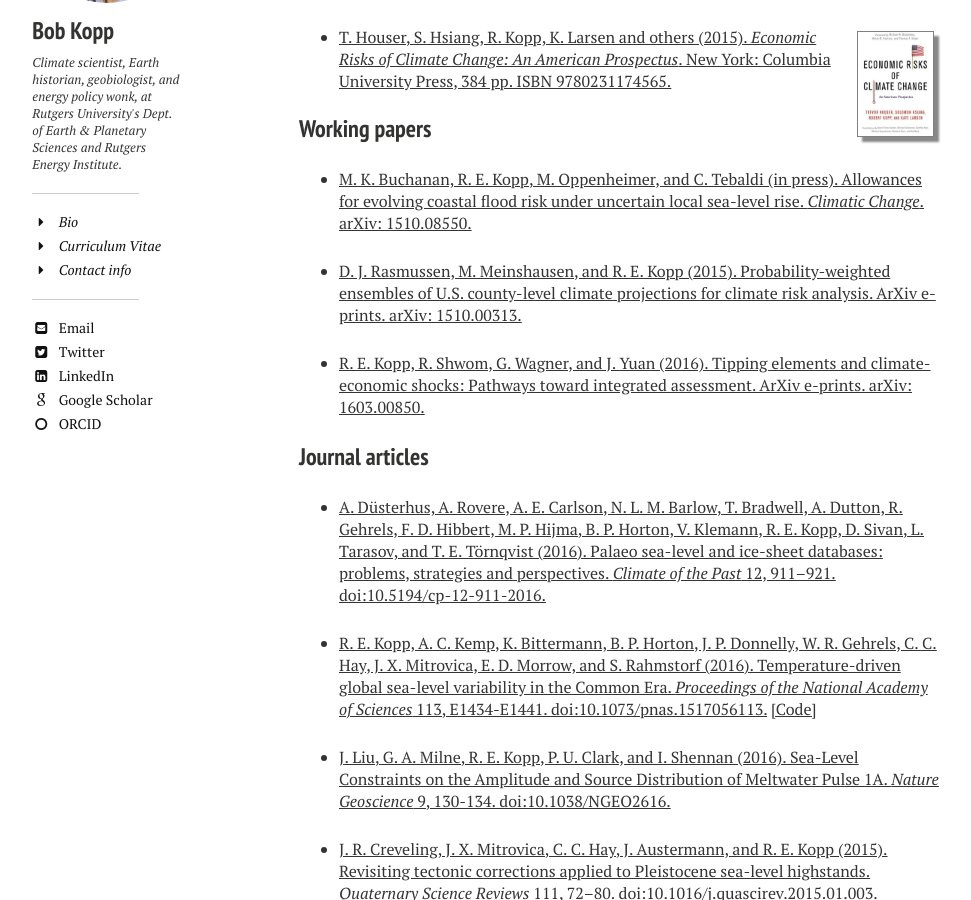
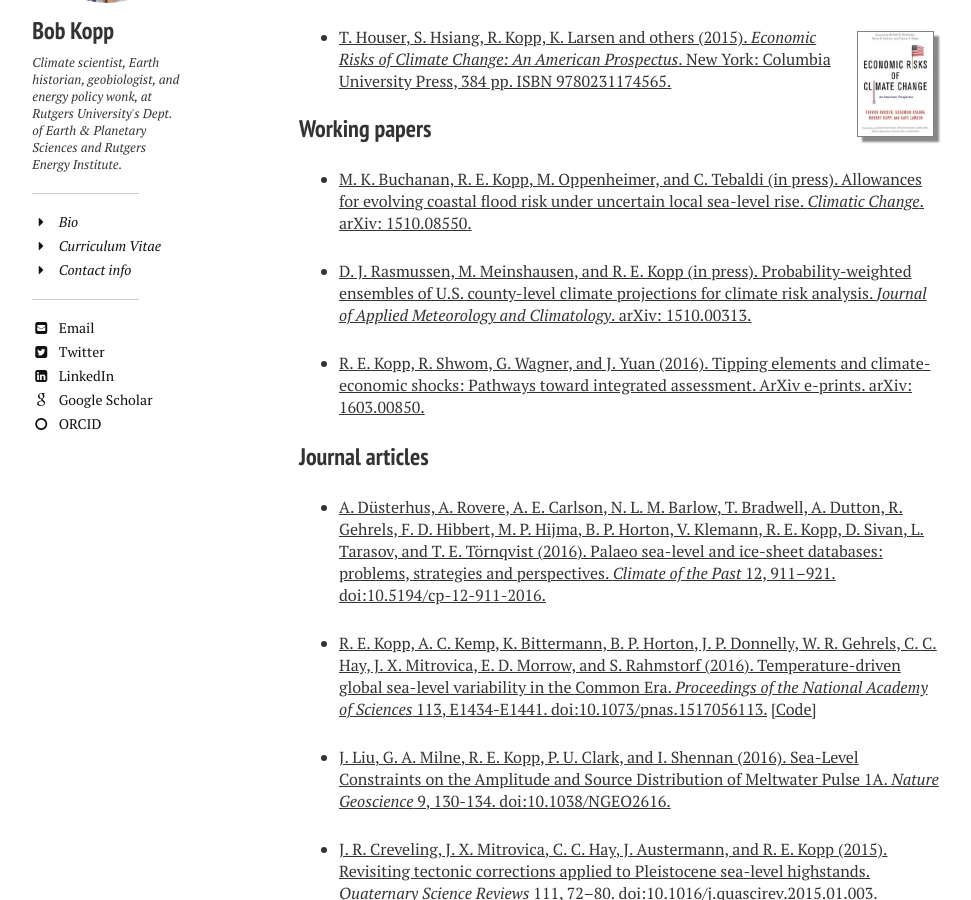
Before and after one commit to mrke/bobkopp.github.io, a Jekyll site: the page built from papers/index.md, in a window 1280 px wide and 900 px high, scrolled down 1228 px. Shown: the whole window, without its empty margins (21-992 px from the left). Built offline with Jekyll 4.4.1, drawn with Linux system fonts in a browser that asks for light colours; nearby versions of some CDN libraries.

Commit message:
paper update

```diff
--- a/papers/index.md
+++ b/papers/index.md
@@ -39,7 +39,7 @@ image:
 
 * [M. K. Buchanan, R. E. Kopp, M. Oppenheimer, and C. Tebaldi (in press). Allowances for evolving coastal flood risk under uncertain local sea-level rise. _Climatic Change_. arXiv: 1510.08550.](http://arxiv.org/abs/1510.08550)
 
-* [D. J. Rasmussen, M. Meinshausen, and R. E. Kopp (2015). Probability-weighted ensembles of U.S. county-level climate projections for climate risk analysis. ArXiv e-prints. arXiv: 1510.00313.](http://arxiv.org/abs/1510.00313)
+* [D. J. Rasmussen, M. Meinshausen, and R. E. Kopp (in press). Probability-weighted ensembles of U.S. county-level climate projections for climate risk analysis. _Journal of Applied Meteorology and Climatology_. arXiv: 1510.00313.](http://arxiv.org/abs/1510.00313)
 
 * [R. E. Kopp, R. Shwom, G. Wagner, and J. Yuan (2016). Tipping elements and climate-economic shocks: Pathways toward integrated assessment. ArXiv e-prints. arXiv: 1603.00850.](http://arxiv.org/abs/1603.00850)
 
```
